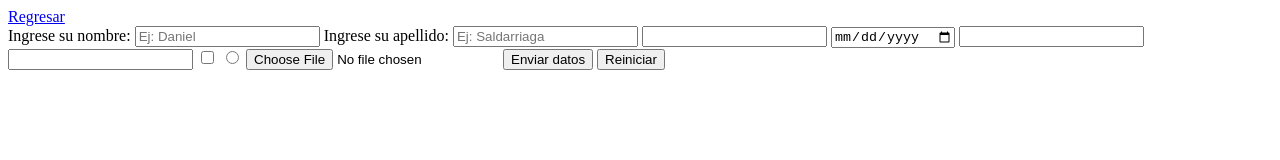
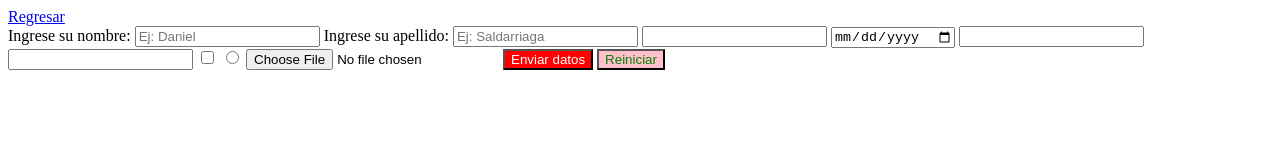
Before and after one commit to Proyecto-Mision-Tic-Ciclo-4/ExplicacionHTMLCss, a plain HTML site: page formulario.html in a window 1280 px wide. Drawn offline with Linux system fonts and the light colour scheme.

Commit message:
agregar explicacion de estilos inline

```diff
--- a/formulario.html
+++ b/formulario.html
@@ -5,6 +5,7 @@
     <meta http-equiv="X-UA-Compatible" content="IE=edge">
     <meta name="viewport" content="width=device-width, initial-scale=1.0">
     <title>Formulario</title>
+
 </head>
 <body>
     <a href="./index.html">Regresar</a>
@@ -24,8 +25,9 @@
         <input type="checkbox" />
         <input type="radio" />
         <input type="file" />
-        <button type="submit">Enviar datos</button>
-        <button type="reset">Reiniciar</button>
+        <button type="submit" style="color:white; background-color: red;">Enviar datos</button>
+        <button type="reset" style="color: green; background-color:pink">Reiniciar</button>
+
 
     </form>
 </body>
```
